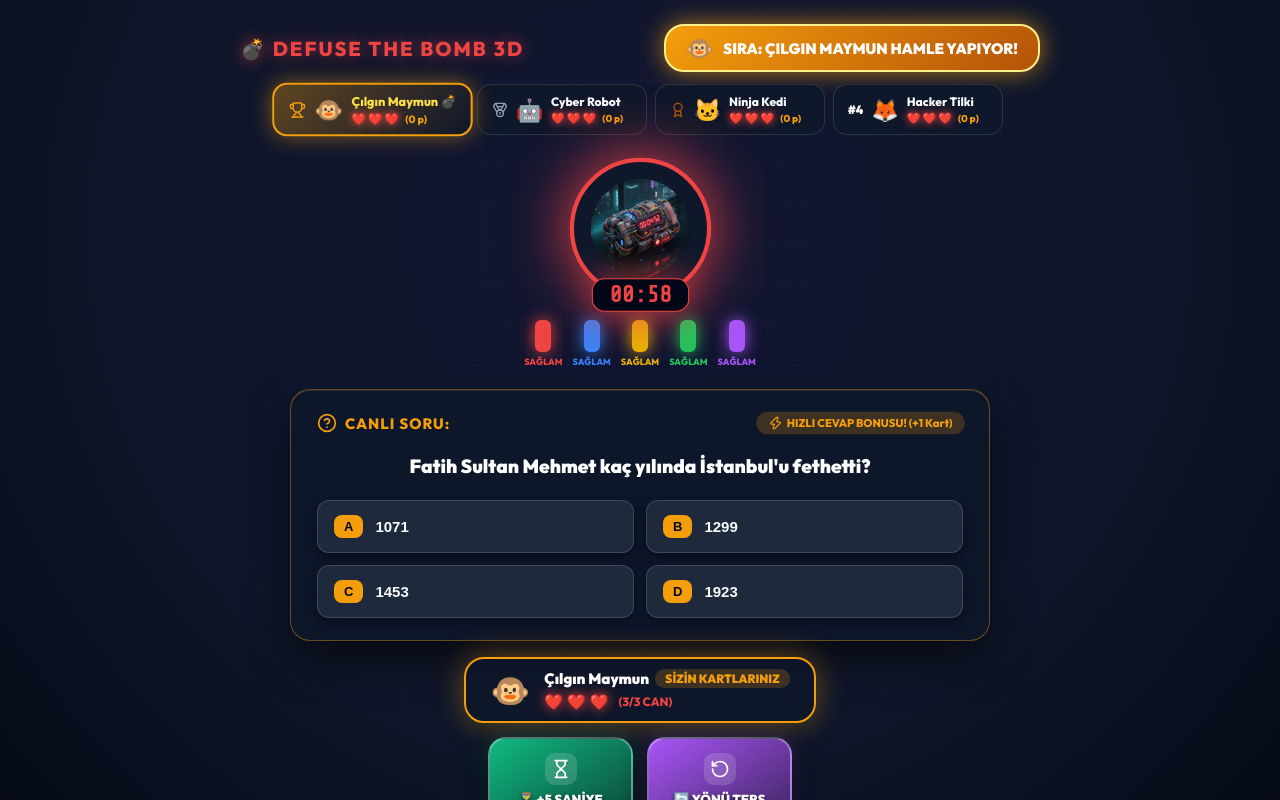
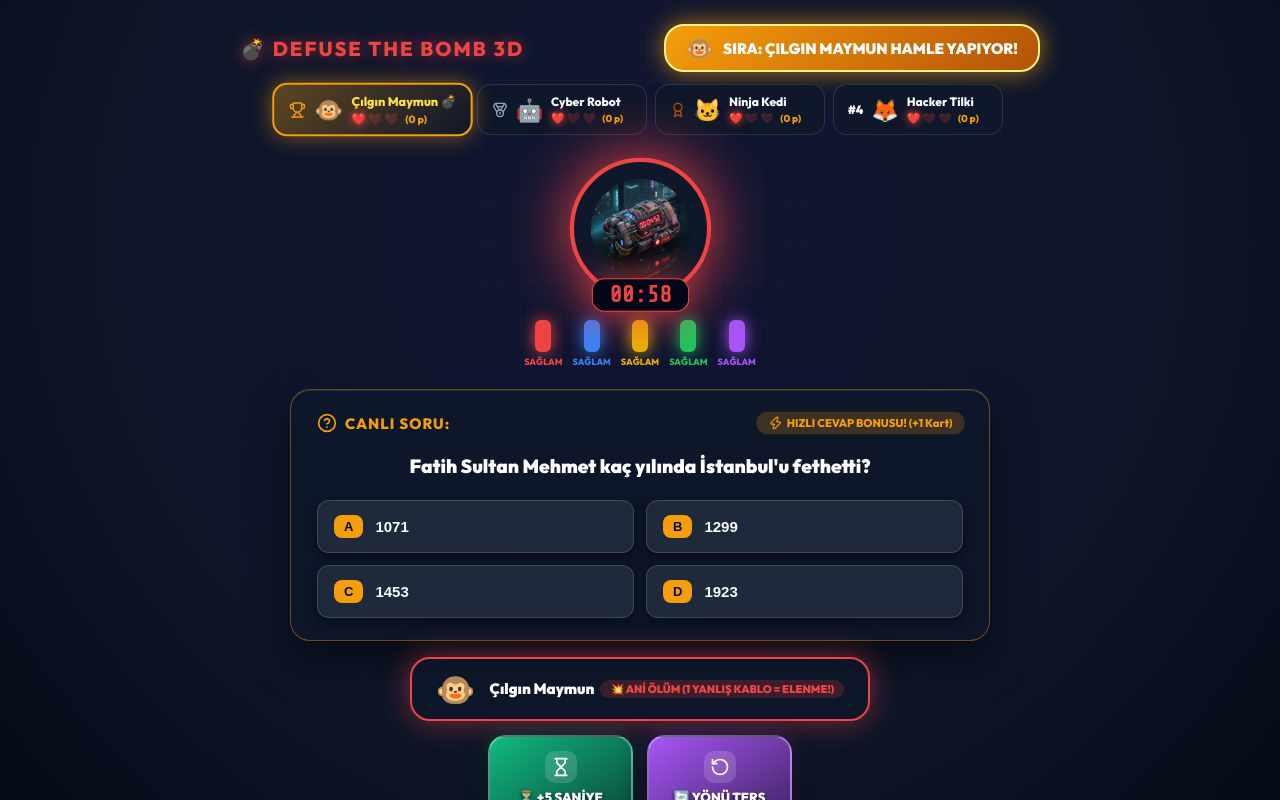
Before and after one commit to berenysrr/defuse-the-bomb, a React (Vite) app: page / in a window 1280 px wide. Both pictures are taken after a click on the button "1 CİHAZDA OYUNU BAŞLAT!". Built offline with nearby package versions, Linux system fonts and the light colour scheme.

Commit message:
feat: implement Sudden Death Roulette mode (1 wrong wire cut = instant explosion and total elimination)

```diff
--- a/src/components/PlayerHand.jsx
+++ b/src/components/PlayerHand.jsx
@@ -1,6 +1,5 @@
-import React, { useState } from 'react';
+import React from 'react';
 import { useGame } from '../context/GameContext';
-import TargetPlayerModal from './TargetPlayerModal';
 import { Shield, Sparkles, Zap, RotateCcw, Shuffle, Scissors, Hourglass, RefreshCw, Hand } from 'lucide-react';
 import { motion, AnimatePresence } from 'framer-motion';
 
@@ -15,104 +14,25 @@ const CARD_ICONS = {
   'STEAL': Hand
 };
 
-// Rakip Seçimi Gerektiren Kartlar
 const TARGETED_CARDS = ['PASS', 'CUT_WIRE', 'STEAL'];
 
 export default function PlayerHand() {
   const { players, turnIndex, playCard, gameState, lastPlayedCard } = useGame();
   const currentPlayer = players[turnIndex];
 
-  // Hedef Seçim Modal State'i
-  const [selectedCardForTarget, setSelectedCardForTarget] = useState(null);
-
   if (gameState !== 'PLAYING' || !currentPlayer) return null;
-
-  // Diğer Canlı Rakipler Listesi
-  const opponents = players.filter((p, idx) => idx !== turnIndex && p.lives > 0);
-
-  const handleCardClick = (card) => {
-    // Eğer kart rakip seçimi gerektiriyorsa modalı aç
-    if (TARGETED_CARDS.includes(card.id) && opponents.length > 0) {
-      setSelectedCardForTarget(card);
-    } else {
-      playCard(card);
-    }
-  };
-
-  const handleSelectTarget = (targetPlayer) => {
-    if (selectedCardForTarget) {
-      playCard(selectedCardForTarget, targetPlayer);
-      setSelectedCardForTarget(null);
-    }
-  };
 
   return (
     <div style={{ width: '100%', maxWidth: '750px', display: 'flex', flexDirection: 'column', alignItems: 'center', marginTop: '16px', zIndex: 40, margin: '16px auto 0 auto' }}>
 
-      {/* 🎯 HEDEF RAKİP SEÇİM MODALI */}
-      <TargetPlayerModal
-        isVisible={!!selectedCardForTarget}
-        card={selectedCardForTarget}
-        opponents={opponents}
-        onSelectTarget={handleSelectTarget}
-        onClose={() => setSelectedCardForTarget(null)}
-      />
-
-      {/* 🃏 ATILAN KARTIN FIRLAMA ANİMASYONU */}
-      <AnimatePresence>
-        {lastPlayedCard && (
-          <motion.div
-            initial={{ opacity: 0, scale: 0.3, y: 40, rotate: -15 }}
-            animate={{ opacity: 1, scale: 1.3, y: -170, rotate: 0 }}
-            exit={{ opacity: 0, scale: 0.4, y: -260 }}
-            transition={{ type: 'spring', stiffness: 350, damping: 18 }}
-            style={{
-              position: 'absolute',
-              width: '150px',
-              height: '190px',
-              borderRadius: '20px',
-              padding: '16px',
-              background: `linear-gradient(135deg, ${lastPlayedCard.color || '#ef4444'}, #0f172a)`,
-              border: '3px solid #fde047',
-              boxShadow: '0 0 60px rgba(253, 224, 71, 0.9)',
-              color: '#ffffff',
-              textAlign: 'center',
-              zIndex: 100,
-              pointerEvents: 'none',
-              display: 'flex',
-              flexDirection: 'column',
-              justifyContent: 'space-between'
-            }}
-          >
-            <div style={{ fontSize: '11px', fontWeight: 'bold', color: '#fef08a', textTransform: 'uppercase', letterSpacing: '1px' }}>
-              {lastPlayedCard.player} OYNADI:
-            </div>
-            <div style={{ fontSize: '16px', fontWeight: '900' }}>
-              {lastPlayedCard.name}
-            </div>
-            <div style={{ fontSize: '11px', color: '#cbd5e1' }}>
-              {lastPlayedCard.desc}
-            </div>
-          </motion.div>
-        )}
-      </AnimatePresence>
-
-      {/* SİZİN OYUNCU KİMLİĞİNİZ VE CANINIZ */}
-      <div style={{ display: 'flex', alignItems: 'center', gap: '14px', background: 'rgba(15, 23, 42, 0.95)', padding: '10px 24px', borderRadius: '20px', border: '2px solid #f59e0b', boxShadow: '0 0 30px rgba(245, 158, 11, 0.4)', marginBottom: '14px' }}>
+      {/* SİZİN OYUNCU KİMLİĞİNİZ VE ANİ ÖLÜM ROZETİ */}
+      <div style={{ display: 'flex', alignItems: 'center', gap: '14px', background: 'rgba(15, 23, 42, 0.95)', padding: '10px 24px', borderRadius: '20px', border: '2px solid #ef4444', boxShadow: '0 0 30px rgba(239, 68, 68, 0.5)', marginBottom: '14px' }}>
         <span style={{ fontSize: '32px' }}>{currentPlayer.avatar?.icon}</span>
         <div>
           <div style={{ fontSize: '15px', fontWeight: '900', color: '#ffffff', display: 'flex', alignItems: 'center', gap: '6px' }}>
             <span>{currentPlayer.name}</span>
-            <span style={{ color: '#f59e0b', fontSize: '12px', background: 'rgba(245, 158, 11, 0.2)', padding: '2px 10px', borderRadius: '12px' }}>SİZİN KARTLARINIZ</span>
-          </div>
-          <div style={{ fontSize: '15px', display: 'flex', alignItems: 'center', gap: '4px', marginTop: '4px' }}>
-            {Array.from({ length: 3 }).map((_, i) => (
-              <span key={i} style={{ opacity: i < currentPlayer.lives ? 1 : 0.2, filter: i < currentPlayer.lives ? 'drop-shadow(0 0 6px #ef4444)' : 'none' }}>
-                ❤️
-              </span>
-            ))}
-            <span style={{ fontSize: '12px', fontWeight: '800', color: '#ef4444', marginLeft: '6px' }}>
-              ({currentPlayer.lives}/3 CAN)
+            <span style={{ color: '#ef4444', fontSize: '11px', background: 'rgba(239, 68, 68, 0.2)', padding: '2px 10px', borderRadius: '12px', fontWeight: '900' }}>
+              💥 ANİ ÖLÜM (1 YANLIŞ KABLO = ELENME!)
             </span>
           </div>
         </div>
@@ -141,7 +61,7 @@ export default function PlayerHand() {
                 animate={{ scale: 1, y: 0 }}
                 whileHover={{ y: -12, scale: 1.08, zIndex: 30 }}
                 whileTap={{ scale: 0.92 }}
-                onClick={() => handleCardClick(card)}
+                onClick={() => playCard(card)}
                 className="action-card"
                 style={{
                   width: '145px',
@@ -173,7 +93,7 @@ export default function PlayerHand() {
                 </div>
 
                 <div style={{ fontSize: '10px', color: '#fde047', fontWeight: '900', background: 'rgba(0,0,0,0.7)', padding: '4px', borderRadius: '6px', letterSpacing: '0.5px' }}>
-                  {TARGETED_CARDS.includes(card.id) ? '🎯 RAKİP SEÇ & FIRLAT' : 'MASAYA FIRLAT'}
+                  MASAYA FIRLAT
                 </div>
               </motion.div>
             );
--- a/src/context/GameContext.jsx
+++ b/src/context/GameContext.jsx
@@ -62,10 +62,10 @@ export function GameProvider({ children }) {
   const [wireEffect, setWireEffect] = useState(null);
 
   const [players, setPlayers] = useState([
-    { id: 0, name: 'Çılgın Maymun', avatar: AVATARS[0], lives: 3, score: 0, hand: [], hasShield: false, isBot: false },
-    { id: 1, name: 'Cyber Robot', avatar: AVATARS[1], lives: 3, score: 0, hand: [], hasShield: false, isBot: false },
-    { id: 2, name: 'Ninja Kedi', avatar: AVATARS[2], lives: 3, score: 0, hand: [], hasShield: false, isBot: false },
-    { id: 3, name: 'Hacker Tilki', avatar: AVATARS[3], lives: 3, score: 0, hand: [], hasShield: false, isBot: false }
+    { id: 0, name: 'Çılgın Maymun', avatar: AVATARS[0], lives: 1, score: 0, hand: [], hasShield: false },
+    { id: 1, name: 'Cyber Robot', avatar: AVATARS[1], lives: 1, score: 0, hand: [], hasShield: false },
+    { id: 2, name: 'Ninja Kedi', avatar: AVATARS[2], lives: 1, score: 0, hand: [], hasShield: false },
+    { id: 3, name: 'Hacker Tilki', avatar: AVATARS[3], lives: 1, score: 0, hand: [], hasShield: false }
   ]);
 
   const [wires, setWires] = useState([
@@ -111,17 +111,16 @@ export function GameProvider({ children }) {
         id: idx,
         name: config.name?.trim() !== '' ? config.name : defaultNames[idx % defaultNames.length],
         avatar: config.avatar || AVATARS[idx % AVATARS.length],
-        lives: 3,
+        lives: 1, // ANİ ÖLÜM (SUDDEN DEATH ROULETTE): 1 YANLIŞ KABLO = ANINDA PATLAMA VE ELENME!
         score: 0,
         hand: [card1, card2],
-        hasShield: false,
-        isBot: false // Botlar Tamamen Kaldırıldı!
+        hasShield: false
       };
     });
 
     setPlayers(newPlayers);
     pickNewQuestion();
-    addLog(`💣 Oyun Başladı! Ortak Süre: 60 Saniye!`);
+    addLog(`💥 ANİ ÖLÜM RULETİ BAŞLADI! Yanlış kabloyu kesen anında patlar!`);
   };
 
   const resetWires = () => {
@@ -165,7 +164,7 @@ export function GameProvider({ children }) {
         });
       }, 1000);
     }
-    return () => clearInterval(timerId);
+    return () => clearTimeout(timerId);
   }, [gameState, timeLeft]);
 
   const handleTimeOut = () => {
@@ -243,6 +242,7 @@ export function GameProvider({ children }) {
         setTimeLeft(60);
         passTurn();
       } else {
+        // ANİ ÖLÜM PATLAMASI!
         triggerExplosionForPlayer(victimIdx);
       }
     } else {
@@ -252,19 +252,21 @@ export function GameProvider({ children }) {
     }
   };
 
+  // ANİ ÖLÜM (SUDDEN DEATH) PATLAMA VE ELENME MANTIĞI
   const triggerExplosionForPlayer = (playerIdx) => {
     sounds.playExplosion();
     const victim = players[playerIdx];
-    addLog(`💥 GÜMM! Bomba ${victim.name}'in elinde patladı!`);
+    addLog(`💥 ANİ ÖLÜM! Bomba patladı ve ${victim.name} ELENDİ!`);
 
-    const updatedPlayers = players.map((p, idx) => idx === playerIdx ? { ...p, lives: p.lives - 1 } : p);
+    // Oyuncunun canı direkt 0 olur ve elenir
+    const updatedPlayers = players.map((p, idx) => idx === playerIdx ? { ...p, lives: 0 } : p);
     setPlayers(updatedPlayers);
 
     const alivePlayers = updatedPlayers.filter(p => p.lives > 0);
     if (alivePlayers.length === 1) {
       setGameState('GAME_OVER');
       confetti({ particleCount: 150, spread: 80 });
-      addLog(`🏆 ŞAMPİYON: ${alivePlayers[0].name}! 🎉`);
+      addLog(`🏆 ŞAMPİYON: ${alivePlayers[0].name}! HAYATTA KALAN TEK KİŞİ O OLDU! 🎉`);
     } else {
       resetWires();
       setTimeLeft(60);
```
